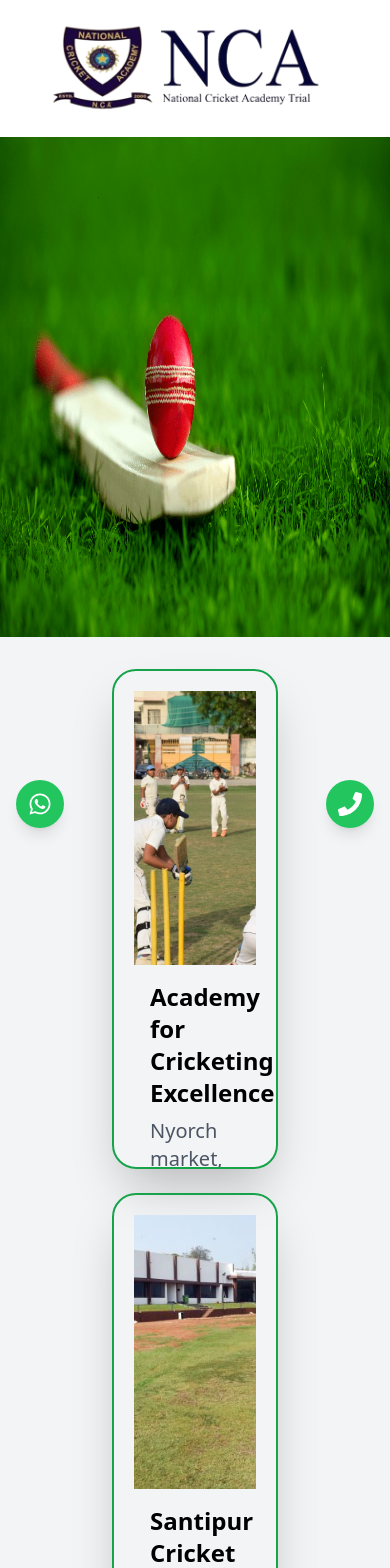
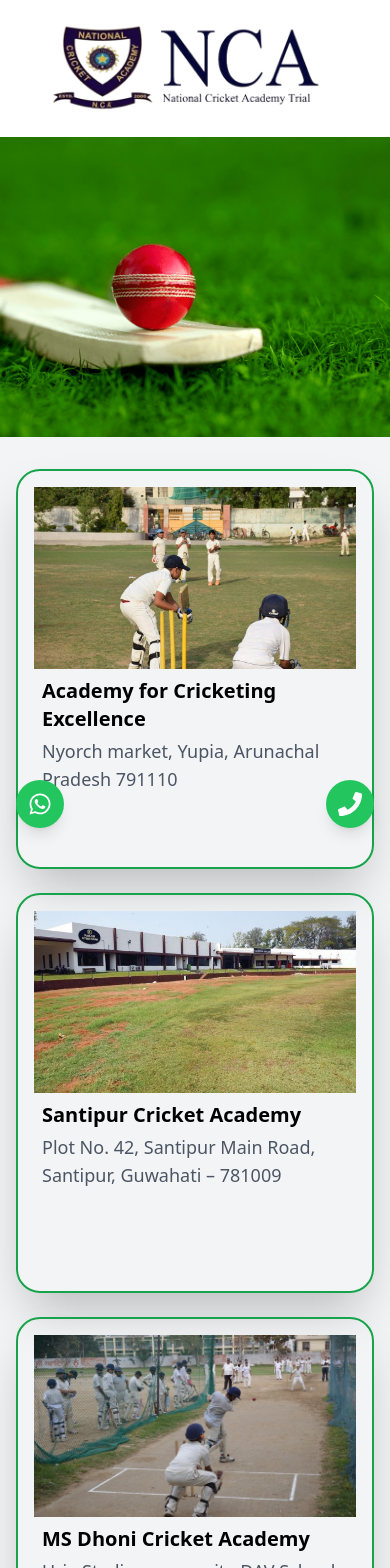
Before and after one commit to Karishma0709/NCA, a React (Vite) app in the folder cricket/: page /our-center in a window 390 px wide. Shown: the top 1568 px of the page. Built offline with nearby package versions, Linux system fonts and the light colour scheme.

Commit message:
fix changes

```diff
--- a/cricket/package.json
+++ b/cricket/package.json
@@ -10,6 +10,7 @@
     "preview": "vite preview"
   },
   "dependencies": {
+    "@gsap/react": "^2.1.1",
     "emailjs-com": "^3.2.0",
     "react": "^18.3.1",
     "react-dom": "^18.3.1",
--- a/cricket/src/components/Footer/Footer.jsx
+++ b/cricket/src/components/Footer/Footer.jsx
@@ -1,23 +1,24 @@
 import React from 'react';
-import { FaPhone, FaEnvelope,FaArrowRight } from 'react-icons/fa'; // Importing phone and email icons
+import { FaPhone, FaEnvelope } from 'react-icons/fa'; // Importing phone and email icons
 import logo from '../../assets/logo/NCA-Logo.png'; // Adjust the path as needed
 import { FaCircleArrowRight } from "react-icons/fa6";
+
 const Footer = () => {
   return (
     <div>
       <footer className="bg-gray-100 text-black py-6">
-        <div className="container mx-auto flex flex-col md:flex-row justify-between items-start">
+        <div className="container mx-auto flex flex-col md:flex-row justify-between md:justify-center items-center md:items-start">
           {/* Left Section: Logo */}
-          <div className="flex items-center mb-4 md:mb-0">
+          <div className="flex items-center mb-4 md:mb-0 md:mr-8">
             <img src={logo} alt="Logo" className="h-24 w-auto" />
           </div>
 
-           {/* Center Section: Links and Contact Information */}
-           <div className="flex flex-col md:mr-8">
+          {/* Center Section: Links and Contact Information */}
+          <div className="flex flex-col md:mr-8  md:items-start">
             <h4 className="font-bold text-2xl mb-2">Get Links</h4>
             {['Home', 'About Us', 'Our Center', 'Registration', 'Contact Us'].map((link) => (
               <div key={link} className="flex items-center mb-1">
-                <FaCircleArrowRight  className="mr-2 " /> {/* Arrow icon */}
+                <FaCircleArrowRight className="mr-2" /> {/* Arrow icon */}
                 <a
                   href={`/${link.toLowerCase().replace(/\s+/g, '-')}`}
                   className="hover:text-black text-orange-500"
@@ -28,9 +29,8 @@
             ))}
           </div>
 
-
           {/* Contact Information */}
-          <div className="flex flex-col">
+          <div className="flex flex-col  md:items-start">
             <h4 className="font-bold text-2xl mb-2">Contact Us</h4>
             <div className="flex items-center mb-1">
               <FaPhone className="mr-2" />
@@ -43,7 +43,7 @@
           </div>
 
           {/* Right Section: Small Map */}
-          <div className="text-center mt-4 md:mt-0">
+          <div className="text-center mt-4 md:mt-0 md:ml-8">
             <div className="overflow-hidden">
               <iframe
                 src="https://www.google.com/maps/embed?pb=!1m18!1m12!1m3!1d3151.835434509352!2d144.9537353156813!3d-37.817209979751!2m3!1f0!2f0!3f0!3m2!1i1024!2i768!4f13.1!3m3!1m2!1s0x6ad642af0e6f1d4b%3A0x5045675218ce6e0!2sMelbourne%20CBD%2C%20Victoria!5e0!3m2!1sen!2sau!4v1637764301840!5m2!1sen!2sau"
--- a/cricket/src/components/pages/Center.jsx
+++ b/cricket/src/components/pages/Center.jsx
@@ -32,18 +32,29 @@
   return (
     <div className="bg-primary w-full h-auto">
       {/* Banner Image */}
-      <div className="w-full h-[500px]">
-        <img src={banner1} alt="Center" className="w-full h-full object-center" />
+      <div className="w-full h-[300px] sm:h-[400px] lg:h-[500px]">
+        <img src={banner1} alt="Center" className="w-full h-full object-cover" />
       </div>
 
       {/* Cards for each Academy */}
-      <div className="grid grid-cols-1 sm:grid-cols-2 lg:grid-cols-3 gap-6 p-8 justify-center items-center mx-20">
+      <div className="grid grid-cols-1 sm:grid-cols-2 lg:grid-cols-3 gap-6 px-4 sm:px-8 lg:px-20 py-8 justify-center items-center">
         {academies.map((academy, index) => (
-          <div key={index} className="border-2 border-green-600 rounded-3xl overflow-hidden shadow-2xl h-[500px] p-5 max-w-[400px] w-full">
-            <img src={academy.img} alt={academy.title} className="h-[60%] w-full object-cover" />
-            <div className="p-4">
-              <h3 className="text-2xl font-bold mb-2">{academy.title}</h3>
-              <p className="text-gray-600 text-xl">{academy.location}</p>
+          <div
+            key={index}
+            className="border-2 border-green-600 rounded-3xl overflow-hidden shadow-2xl h-[400px] sm:h-[450px] lg:h-[500px] p-4 sm:p-5 max-w-full sm:max-w-[350px] lg:max-w-[400px] w-full mx-auto"
+          >
+            <img
+              src={academy.img}
+              alt={academy.title}
+              className="h-[50%] sm:h-[55%] lg:h-[60%] w-full object-cover"
+            />
+            <div className="p-2 sm:p-4">
+              <h3 className="text-xl sm:text-2xl font-bold mb-1 sm:mb-2">
+                {academy.title}
+              </h3>
+              <p className="text-gray-600 text-lg sm:text-xl">
+                {academy.location}
+              </p>
             </div>
           </div>
         ))}
--- a/cricket/src/components/pages/ContactUs.jsx
+++ b/cricket/src/components/pages/ContactUs.jsx
@@ -1,5 +1,8 @@
 import React from 'react';
 import banner from "../../assets/Contact/images-2.jpeg";
+import { FaRegAddressCard } from "react-icons/fa";
+import { BsSendFill } from "react-icons/bs";
+import { LuMessagesSquare } from "react-icons/lu";
 
 const ContactUs = () => {
   return (
@@ -15,23 +18,33 @@
 
         <div className="grid grid-cols-1 md:grid-cols-3 gap-8">
           {/* Card 1 - Email */}
-          <div className="bg-white p-6 rounded-lg shadow-md">
-            <h3 className="text-xl font-bold mb-4">Email Us</h3>
-            <p className="text-gray-600">You can reach us at:</p>
-            <p className="mt-2 text-blue-500 font-semibold">contact@example.com</p>
+          <div className="bg-white text-center p-6 rounded-lg shadow-md">
+            <div className="flex justify-center items-center text-5xl font-bold mb-4">
+              <FaRegAddressCard />
+            </div>
+            <h3 className="text-2xl font-bold mb-4">Get Quick
+            Registeration</h3>
+            <p className="text-white "><span className='bg-slate-700 p-4 mt-4 rounded-full'> Registeration</span></p>
+
           </div>
 
           {/* Card 2 - Phone */}
-          <div className="bg-white p-6 rounded-lg shadow-md">
-            <h3 className="text-xl font-bold mb-4">Call Us</h3>
-            <p className="text-gray-600">Feel free to call us at:</p>
-            <p className="mt-2 text-blue-500 font-semibold">+1 (234) 567-890</p>
+          <div className="bg-white text-center p-6 rounded-lg shadow-md">
+            <div className="flex justify-center items-center text-5xl font-bold mb-4">
+              <BsSendFill />
+            </div>
+            <h3 className="text-2xl font-bold mb-4">Address</h3>
+            <p className="text-gray-600">M Chinnaswamy Stadium Premises, MG</p>
+            <p className="mt-2 text-gray-500 font-semibold">Road, Bangalore – 560001</p>
           </div>
 
           {/* Card 3 - Location */}
-          <div className="bg-white p-6 rounded-lg shadow-md">
-            <h3 className="text-xl font-bold mb-4">Our Location</h3>
-            <p className="text-gray-600">1234 Street Name, City, Country</p>
+          <div className="bg-white text-center p-6 rounded-lg shadow-md">
+            <div className="flex justify-center items-center text-5xl font-bold mb-4">
+              <LuMessagesSquare />
+            </div>
+            <h3 className="text-2xl font-bold mb-4">Email</h3>
+            <p className="text-gray-600">support@nationalcricketsacademy.com</p>
           </div>
         </div>
       </div>
```
Also changed, not shown: 1 other file (tests, documents, lock files or other folders).
